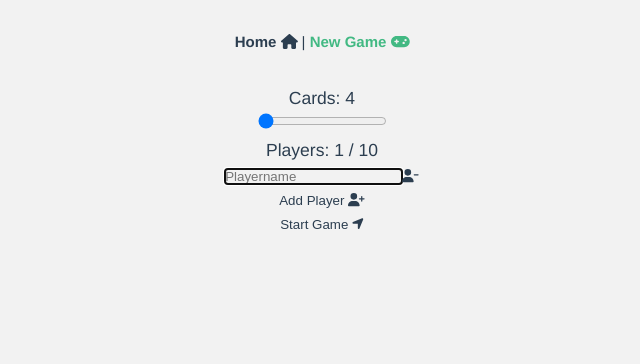
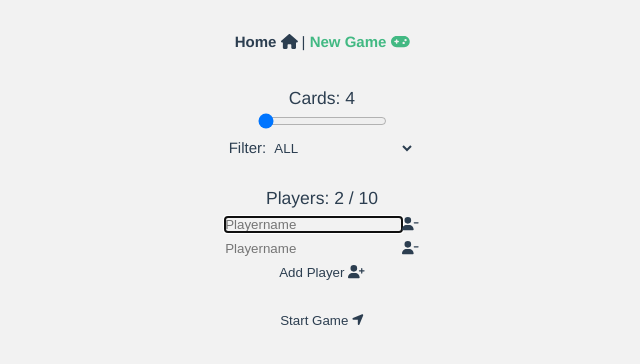
Before and after one commit to Hydrocynus/geomory, a Vue app: page /newgame in a window 1280 px wide. Shown: the top 364 px of the page, without its empty margins (318-958 px from the left). Built offline with nearby package versions, Linux system fonts and the light colour scheme.

Commit message:
Cards and Filter

```diff
--- /dev/null
+++ b/src/classes/Card.js
@@ -0,0 +1,13 @@
+export class Card {
+  static maxID = 0;
+
+  constructor (url, city, matches, id) {
+    this.id = id || Card.maxID +1;
+    Card.maxID = Math.max(Card.maxID, this.id);
+    this.matches = matches;
+    this.url = url;
+    this.city = city;
+  }
+
+
+}
--- /dev/null
+++ b/src/classes/CardStack.js
@@ -0,0 +1,50 @@
+export class CardStack {
+
+  constructor () {
+    this.cards = [];
+  }
+
+  add (...cards) {
+    for (let card of cards) {
+      this.cards.push(card);
+    }
+  }
+
+  remove (...cards) {
+    this.cards = this.cards.filter(c => !cards.includes(c));
+  }
+
+  getVisibleCards () {
+    return this.cards.filter(c => c.visible);
+  }
+
+  getHiddenCards () {
+    return this.cards.filter(c => !c.visible);
+  }
+
+  getMatchedCards () {
+    return this.cards.filter(c => c.matched);
+  }
+
+  getUnmatchedCards () {
+    return this.cards.filter(c => !c.matched);
+  }
+
+  hideAll () {
+    this.cards.forEach(c => c.visible = false);
+  }
+
+  view (card) {
+    let scoreUp = false
+    const visibles = this.getVisibleCards()
+    if (visibles.length >= 2) {
+      if (visibles[0].id === visibles[1].matches) {
+        scoreUp = true
+        visibles.forEach(c => c.matched = true)
+      }
+      this.hideAll()
+    }
+    card.visible = true
+    return scoreUp
+  }
+}
--- a/src/classes/Player.js
+++ b/src/classes/Player.js
@@ -6,5 +6,10 @@ export class Player {
     this.score = 0;
     this.id = Player.maxID++;
     this.activeIn = 0;
+    this.score = 0;
+  }
+
+  addScore(score = 1) {
+    this.score += score;
   }
 }
--- a/src/views/Game.vue
+++ b/src/views/Game.vue
@@ -1,4 +1,7 @@
 <script setup>
+  import { Card } from '@/classes/Card';
+  import { CardStack } from '@/classes/CardStack';
+  import { Player } from '@/classes/Player'
   import { PlayerChamber } from '@/classes/PlayerChamber'
   import { computed } from '@vue/reactivity'
   import { ref } from 'vue'
@@ -7,17 +10,43 @@
   const route = useRoute()
   const players = JSON.parse(route.params.players || "[]")
   const chamber = ref(new PlayerChamber())
-  chamber.value.addPlayer(...players)
+  chamber.value.addPlayer(...players.map(p => {
+    const player = new Player(p.name)
+    p.score !== undefined    ? player.score    = p.score    : null
+    p.id !== undefined       ? player.id       = p.id       : null
+    p.activeIn !== undefined ? player.activeIn = p.activeIn : null
+    p.score !== undefined    ? player.score    = p.score    : null
+    return player
+  }))
 
   const activePlayer = computed(() => chamber.value.getActivePlayer())
+
+  const cards = JSON.parse(route.params.cards || "[]")
+  const stack = ref(new CardStack())
+  stack.value.add(...cards.map(c => new Card(c.url, c.city, c.matches, c.id)))
+
+  function view(card) {
+    stack.value.view(card) ? activePlayer.value.addScore() : null
+  }
+
+  function next() {
+    stack.value.hideAll()
+    chamber.value.nextPlayer()
+  }
+
 </script>
 
 <template>
   <div>
     <span>Active Player: {{ activePlayer?.name }}</span>
     <br>
+    <div id="board">
+      <div class="card" v-for="card in cards" @click="view(card)">
+        {{ card.city }} ({{ card.id }}:{{ card.matches }}) {{ card.visible ? 'visible' : 'hidden' }}; {{ card.matched ? 'matched' : 'unmatched' }}
+      </div>
+    </div>
     <br>
-    <button @click="chamber.nextPlayer">next</button>
+    <button @click="next">next</button>
   </div>
 </template>
 
--- a/src/views/NewGame.vue
+++ b/src/views/NewGame.vue
@@ -3,10 +3,42 @@
   import { Player } from '@/classes/Player'
   import { PlayerChamber } from '@/classes/PlayerChamber'
   import router from '@/router';
+import { computed } from '@vue/reactivity';
 
   const chamber = ref(new PlayerChamber())
   const cardCnt = ref(4)
   const maxPlayers = 10
+  const setPlayers = computed(() => chamber.value.players.filter(player => player.name.length > 0))
+
+  // const api = ""
+  // const data = await (await fetch(api)).json()
+  const data = [
+    {id: 0, matches: 5, city: "Dortmund", url: "..."},
+    {id: 1, matches: 2, city: "Essen", url: "..."},
+    {id: 2, matches: 1, city: "Essen", url: "..."},
+    {id: 3, matches: 4, city: "Dortmund", url: "..."},
+    {id: 4, matches: 3, city: "Dortmund", url: "..."},
+    {id: 5, matches: 0, city: "Dortmund", url: "..."},
+    {id: 6, matches: 9, city: "Mülheim an der Ruhr", url: "..."},
+    {id: 7, matches: 8, city: "Mülheim an der Ruhr", url: "..."},
+    {id: 8, matches: 7, city: "Mülheim an der Ruhr", url: "..."},
+    {id: 9, matches: 6, city: "Mülheim an der Ruhr", url: "..."},
+    {id: 10, matches: 11, city: "Bochum", url: "..."},
+    {id: 11, matches: 10, city: "Bochum", url: "..."},
+  ]
+
+  const cityFilter = ref('')
+  const cards = computed(() => {
+    const filtered = data.filter(c => !cityFilter.value || c.city === cityFilter.value)
+    while (filtered.length > cardCnt.value) {
+      const removed = filtered.pop()
+      const pairIndex = filtered.findIndex(c => c.matches === removed.id)
+      filtered.splice(pairIndex, 1)
+    }
+    return filtered
+  })
+
+  const cities = computed(() => data.map(c => c.city).filter((c, i, a) => a.indexOf(c) === i))
 
   function addPlayer() {
     if (chamber.value.players.length < maxPlayers) {
@@ -22,33 +54,44 @@
   }
 
   function focusLastInput() {
-    setTimeout(() => {
-      document.querySelector(".playerDisplayDiv:last-of-type input")?.focus()
-    }, 0)
+    setTimeout(() => document.querySelector(".playerDisplayDiv:last-of-type input")?.focus(), 0)
   }
 
   function submit() {
-    chamber.value.players = chamber.value.players.filter(player => player.name.length > 0)
-    router.push({name: "game", params: {players: JSON.stringify(chamber.value.players)}})
+    const params = {
+      players: JSON.stringify(setPlayers.value),
+      cards: JSON.stringify(cards.value),
+    }
+    router.push({name: "game", params: params})
   }
 
   function inputPressed(event) {
     if (event.key.toLowerCase() === 'enter') {
-      addPlayer()
+      if (setPlayers.value.length < chamber.value.players.length) focusLastInput()
+      else addPlayer()
     }
   }
 
   addPlayer()
+  addPlayer()
+  setTimeout(() => document.querySelector(".playerDisplayDiv:first-of-type input")?.focus(), 0)
 
 </script>
 
 <template>
 
-  <h2 id="notEnoughPlayersMSG" v-if="chamber.players.length <= 0">You gotta have at least a single player, bro</h2>
+  <h2 id="notEnoughPlayersMSG" v-if="chamber.players.length < 2">You gotta have at least two players, bro</h2>
 
   <h3>Cards: {{ cardCnt }}</h3>
   <input type="range" min="4" max="50" step="2" v-model.number="cardCnt" placeholder="Card Count" />
-
+  <br>
+  <label for="cityFilter">Filter: </label>
+  <select id="cityFilter" v-model="cityFilter">
+    <option value="" selected>ALL</option>
+    <option v-for="city in cities" :value="city">{{ city }}</option>
+  </select>
+  <br>
+  <br>
   <h3>Players: {{ chamber.players.length }} / {{ maxPlayers }}</h3>
   <div class="playerDisplayDiv" v-for="player in chamber.players">
     <input v-model.trim="player.name" placeholder="Playername" @keypress="inputPressed"/>
@@ -56,7 +99,8 @@
   </div>
   <button @click="addPlayer()">Add Player <i class="fa-solid fa-user-plus"></i></button>
 
-  <br />
+  <br>
+  <br>
     <button @click="submit()">Start Game <i class="fa-solid fa-location-arrow"></i></button>
 </template>
 
```
